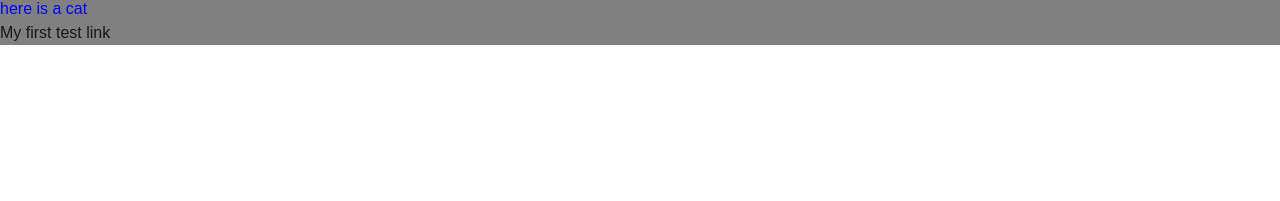
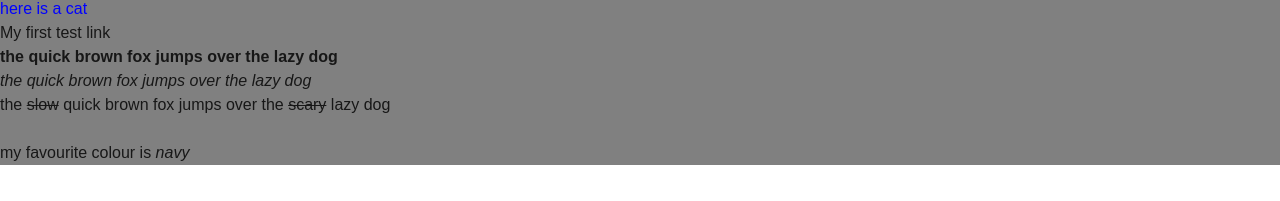
Before and after one commit to EllisCodes-rgb/the-start, a Next.js app: page / in a window 1280 px wide. Shown: the part 596-797 px from the top of the page. Built offline with nearby package versions, Linux system fonts and the light colour scheme.

Commit message:
added formatting to a few elements

```diff
--- a/app/page.js
+++ b/app/page.js
@@ -9,7 +9,11 @@ export default function Home() {
       <img src="https://media.4-paws.org/d/2/5/f/d25ff020556e4b5eae747c55576f3b50886c0b90/cut%20cat%20serhio%2002-1813x1811-720x719.jpg" width="300" height="400" />
       <p style={{ color: "blue"}}>here is a cat</p>
       <a href="https://www.w3schools.com/">My first test link</a>
-
+<br></br> <b>the quick brown fox jumps over the lazy dog</b> <br></br>
+<i>the quick brown fox jumps over the lazy dog</i>
+<p> the <del>slow</del> quick brown fox jumps over the <del>scary</del> lazy dog</p>
+<br></br>
+<p>my favourite colour is <em>navy</em></p>
 </main>
   )
 }
```
